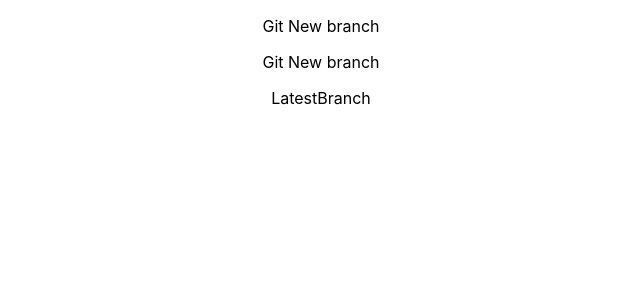
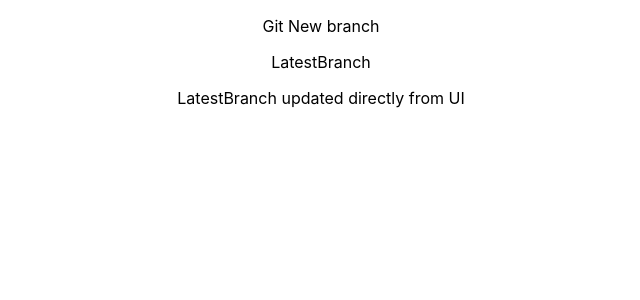
Before and after one commit to samalaranjith1/git, a React (Create React App) app: page / in a window 1280 px wide. Shown: the top 300 px of the page, without its empty margins (319-959 px from the left). Built offline with nearby package versions, Linux system fonts and the light colour scheme.

Commit message:
Update App.js

```diff
--- a/src/App.js
+++ b/src/App.js
@@ -5,8 +5,8 @@ function App() {
   return (
     <div className="App">
       <p>Git New branch</p>
-      <p>Git New branch</p>
       <p>LatestBranch</p>
+    <p>LatestBranch updated directly from UI</p>
     </div>
   );
 }
```
